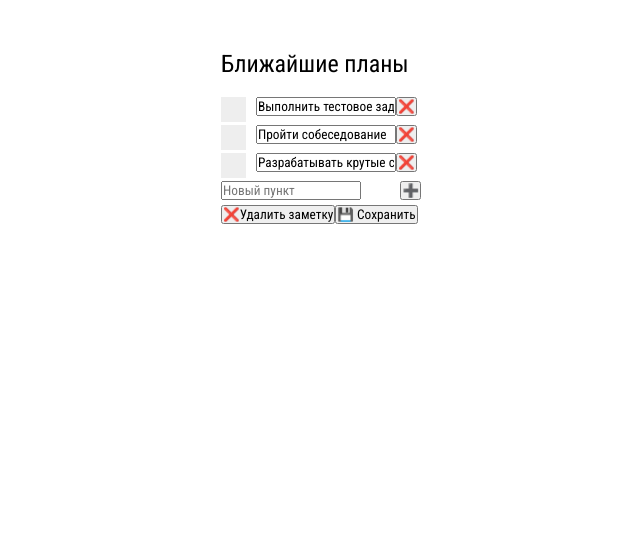
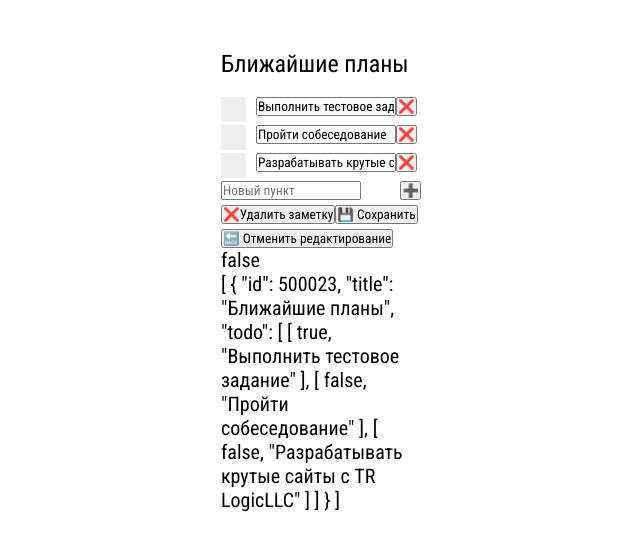
Before and after one commit to krnvsts/todo-notes, a Vue app: page /edit/500023 in a window 1280 px wide. Both pictures are taken after a click on the label 557 px from the left and 100 px from the top of the page. Shown: the top 550 px of the page, without its empty margins (319-959 px from the left). Built offline with nearby package versions, Linux system fonts and the light colour scheme.

Commit message:
add discard

```diff
--- a/src/components/NoteAction.vue
+++ b/src/components/NoteAction.vue
@@ -32,14 +32,19 @@
     </div>
     <button v-if="isEditable" @click="showModal()">❌Удалить заметку</button>
     <button
-      @click="isEditable ? saveChange() : addNewNote()"
+      @click="isEditable ? saveChangesNotes() : addNewNote()"
     >{{ isEditable ? '💾 Сохранить' : '💾 Добавить заметку' }}</button>
+    <button v-if="!isSameNote && isEditable" @click="discardEditing">🔙 Отменить редактирование</button>
     <modal
       v-if="isShowModal"
       :typeModal="typeModal"
       @hideWindow="hideWindow"
       @modalConfirm="modalConfirm"
     />
+    <br />
+    {{ isSameNote }}
+    <br />
+    {{ history }}
   </div>
 </template>
 
@@ -54,22 +59,27 @@ export default {
     isEditable: false,
     note: {},
     history: [],
-    addTodo: "",
-    addCheck: ""
+    addTodo: ""
   }),
   mixins: [modal],
   components: {
     Modal
   },
   created() {
-    this.getNoteId();
+    this.setNote();
   },
   computed: {
-    ...mapGetters(["NOTES"])
+    ...mapGetters(["NOTES"]),
+    isSameNote() {
+      return (
+        JSON.stringify(this.note) ===
+        JSON.stringify(this.history[this.history.length - 1])
+      );
+    }
   },
   methods: {
     ...mapActions(["ADD_ITEM", "CHANGE_ITEM", "DELETE_ITEM"]),
-    getNoteId() {
+    setNote() {
       if (this.$route.params.notesId) {
         this.isEditable = true;
         this.getDataForId(this.$route.params.notesId);
@@ -77,6 +87,11 @@ export default {
         this.$set(this.note, "title", "");
         this.$set(this.note, "todo", []);
       }
+      this.pushHistory();
+    },
+    pushHistory() {
+      let conditionСopy = JSON.parse(JSON.stringify(this.note));
+      this.history.push(conditionСopy);
     },
     getDataForId(noteId) {
       // Достаем из стора массив обьектов, находим нужный, записываем в data
@@ -100,16 +115,18 @@ export default {
       this.note.todo.push([false, this.addTodo]);
       this.addTodo = "";
       this.$refs.todoInput.focus();
-      // this.changeItem(); // Раскоменитить если нужно горячее сохранение
     },
-    saveChange() {
-      // Сохраняем по кнопке
-      this.changeItem();
-    },
-    changeItem() {
+    saveChangesNotes() {
+      // Сохраняем по кнопке (Отправляем новый обьект в мутацию)
       // Отправляем новый обьект в мутацию
       console.log(this.note);
       this.CHANGE_ITEM(this.note);
+    },
+    discardEditing() {
+      // Отменить редактирование
+      let initialValue = JSON.parse(JSON.stringify(this.history[0]));
+      this.note = initialValue;
+      console.log("Отмена редактирования");
     },
     // -------------------
     // ADD NEW NOTE
@@ -125,7 +142,7 @@ export default {
     modalConfirm(type) {
       if (type === "delete") {
         console.log(type);
-        this.deleteItem();
+        this.deleteNote();
       } else {
         console.log(type);
       }
@@ -133,7 +150,7 @@ export default {
     // -------------------
     // DELETE ITEM
     // -------------------
-    deleteItem() {
+    deleteNote() {
       this.DELETE_ITEM(this.note.id);
       this.$router.push({ name: "NoteList" });
     }
```
